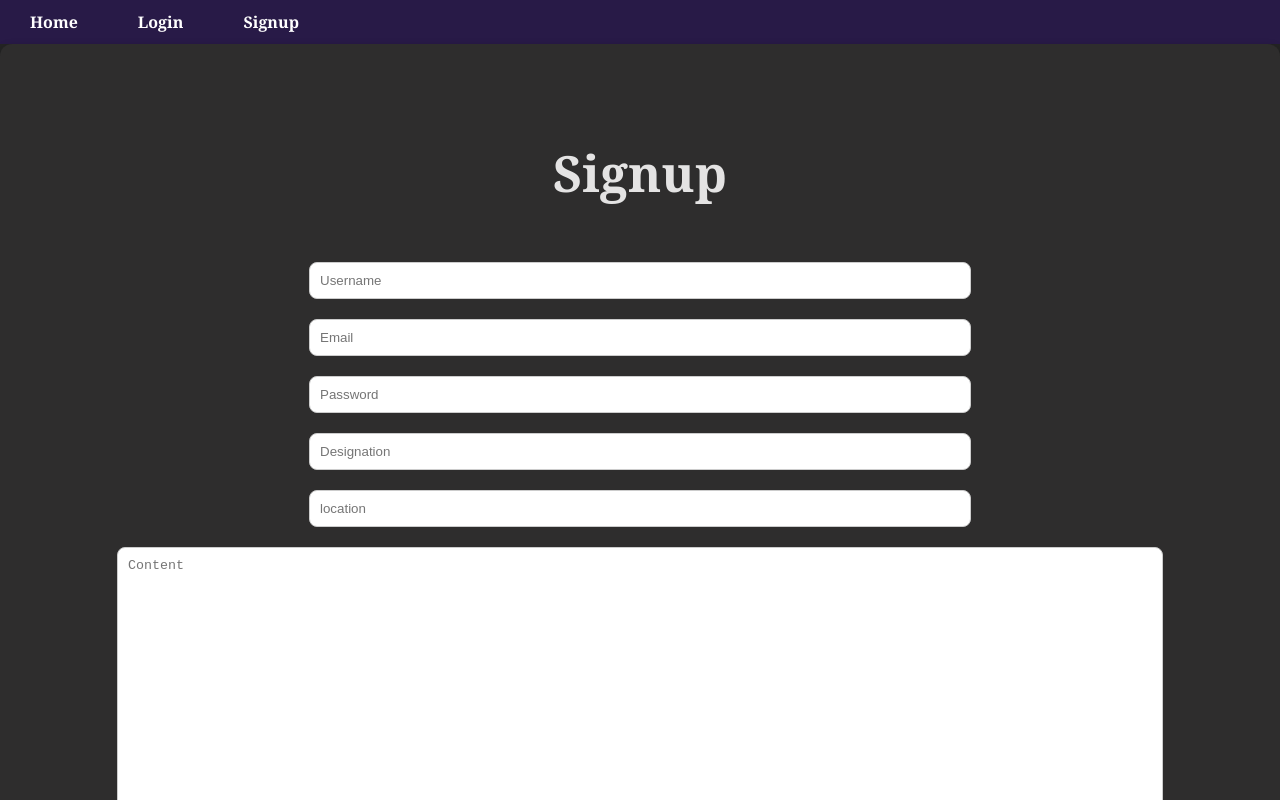
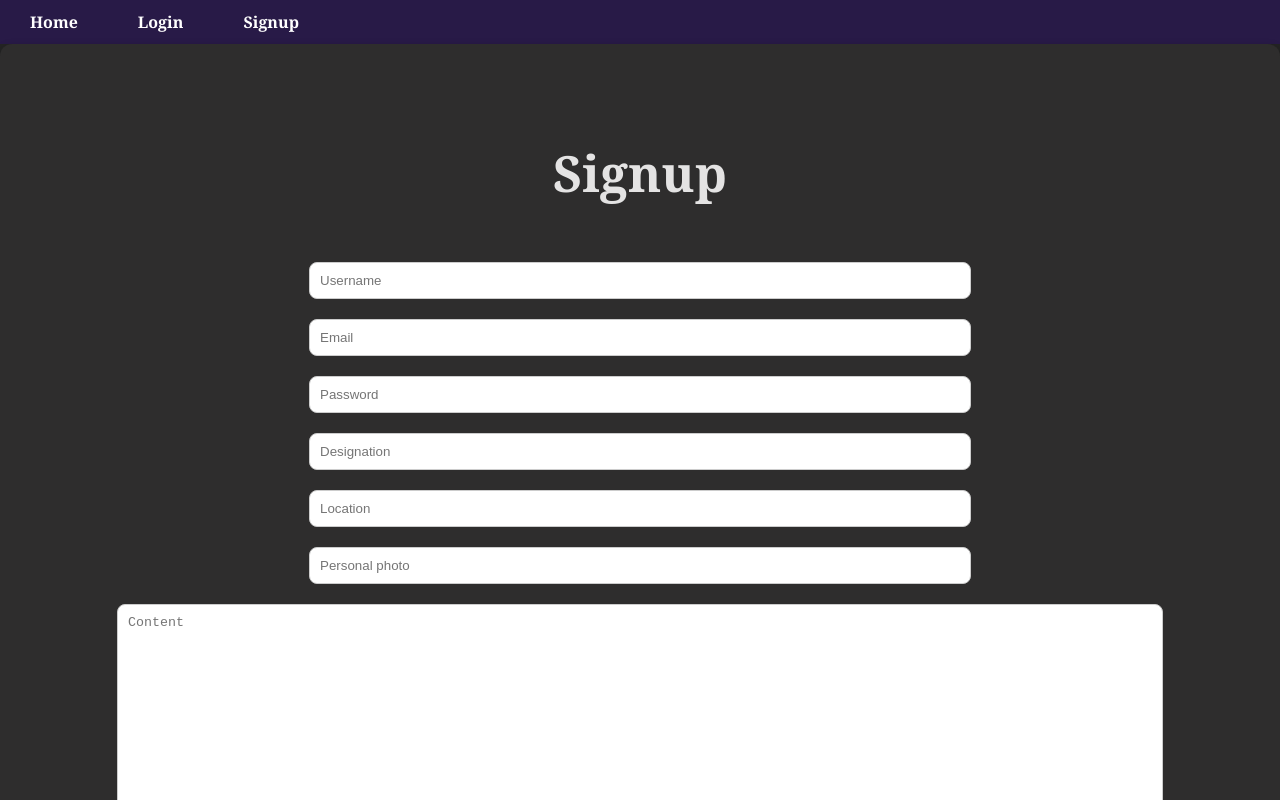
Before and after one commit to sohaila11/Authentication-blog-dashboard, a React (Vite) app in the folder my-react-app/: page /signup in a window 1280 px wide. Shown: the top 800 px of the page. Built offline with nearby package versions, Linux system fonts and the light colour scheme; the HTML template or start-up script is replaced by a standard one.

Commit message:
Update Signup.jsx

```diff
--- a/my-react-app/src/pages/Authentication/Signup.jsx
+++ b/my-react-app/src/pages/Authentication/Signup.jsx
@@ -12,6 +12,7 @@ const Signup = () => {
   const[location,setLocation]=useState("");
   const [about,setAbout]=useState("");
   const[name,setName]=useState("");
+  const[PersonalPhoto,setPersonalPhoto]=useState("")
   const navigate = useNavigate();
 
   const handleSignup = async () => {
@@ -23,6 +24,7 @@ const Signup = () => {
             designation,
             location,
             about,
+            PersonalPhoto
           });}
           alert("Signup successfully!");
           navigate("/login");
@@ -47,9 +49,14 @@ const Signup = () => {
         onChange={(e) => setDesignation(e.target.value)}
       />
       <input
-      placeholder="location"
+      placeholder="Location"
       type="text"
       onChange={(e)=>setLocation(e.target.value)}
+      />
+      <input
+      placeholder="Personal photo"
+      type="text"
+      onChange={(e)=>setPersonalPhoto(e.target.value)}
       />
       <textarea className="tarea"
         placeholder="Content"
```
